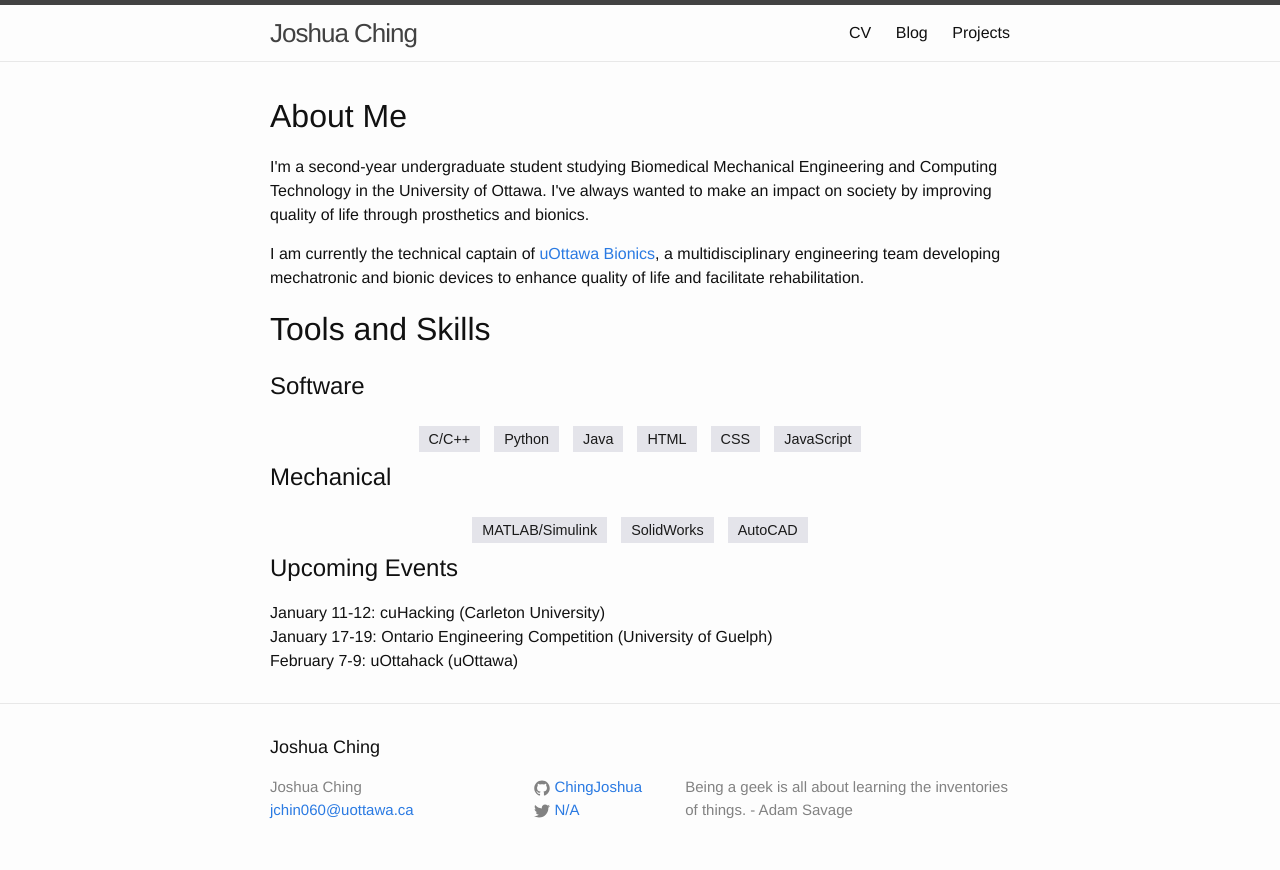
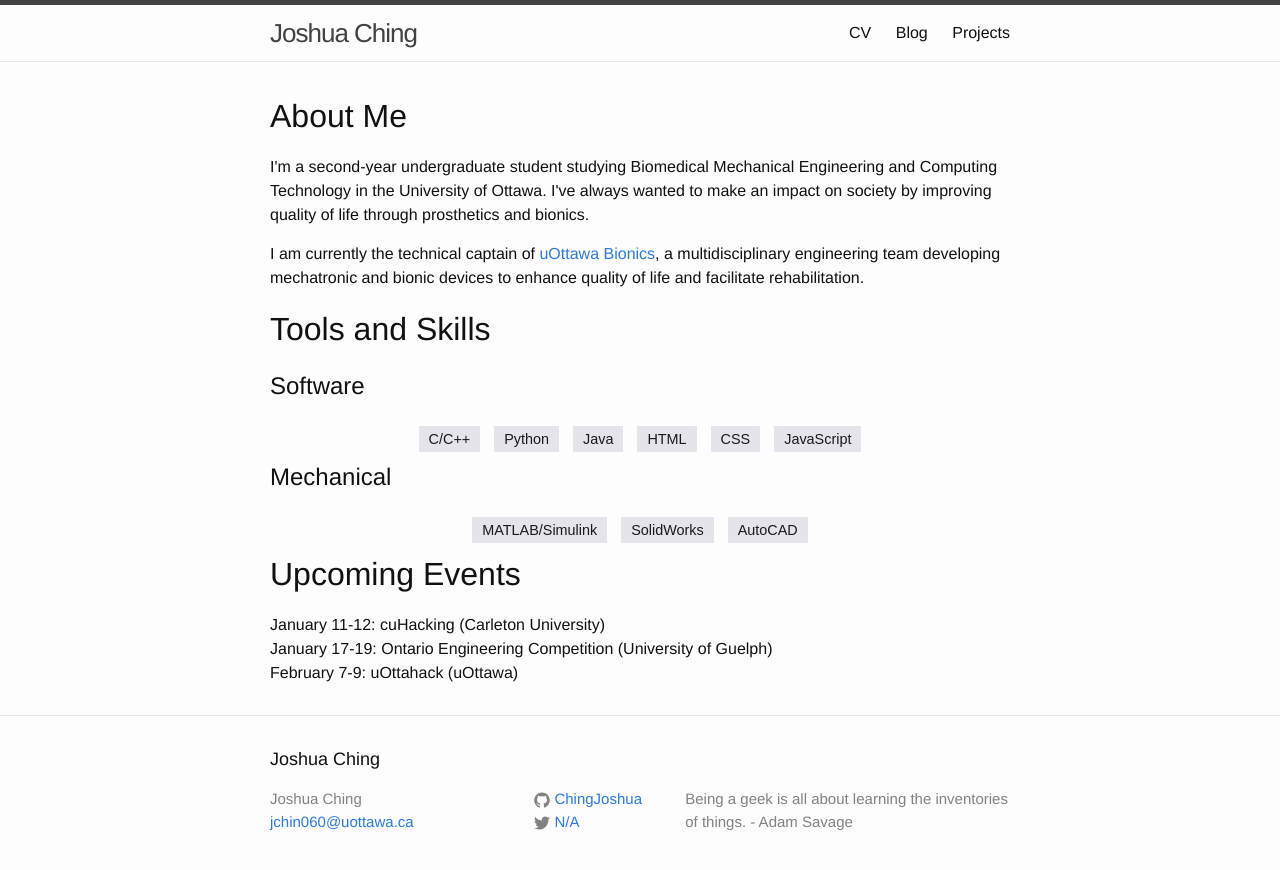
Before and after one commit to ChingJoshua/ChingJoshua.github.io, a Jekyll site: the page built from index.html, in a window 1280 px wide. Shown: the top 870 px of the page. Built offline with Jekyll 4.4.1, drawn with Linux system fonts in a browser that asks for light colours.

```diff
--- a/index.html
+++ b/index.html
@@ -29,7 +29,7 @@ layout: default
       <div class="flex-item" id="tools">AutoCAD</div>
     </div>
 
-  <h2>Upcoming Events</h2>
+  <h1>Upcoming Events</h1>
   January 11-12: cuHacking (Carleton University)<br>
   January 17-19: Ontario Engineering Competition (University of Guelph)<br>
   February 7-9: uOttahack (uOttawa)
```
